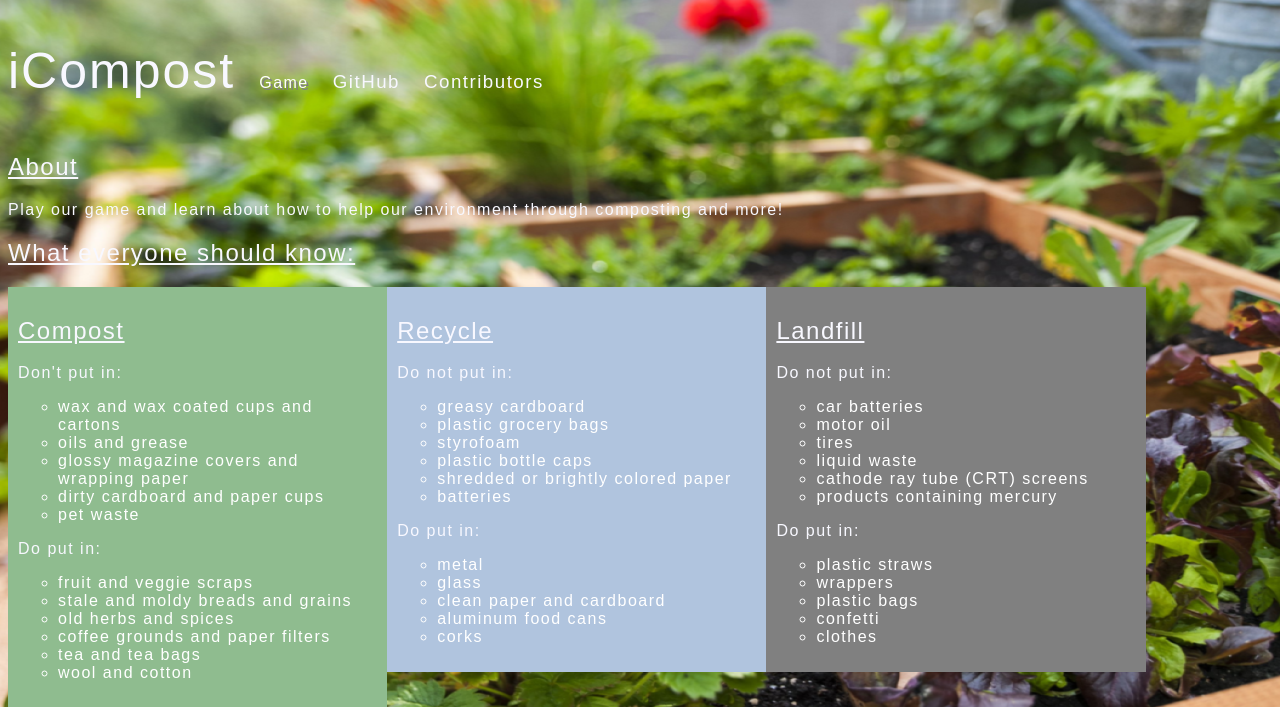
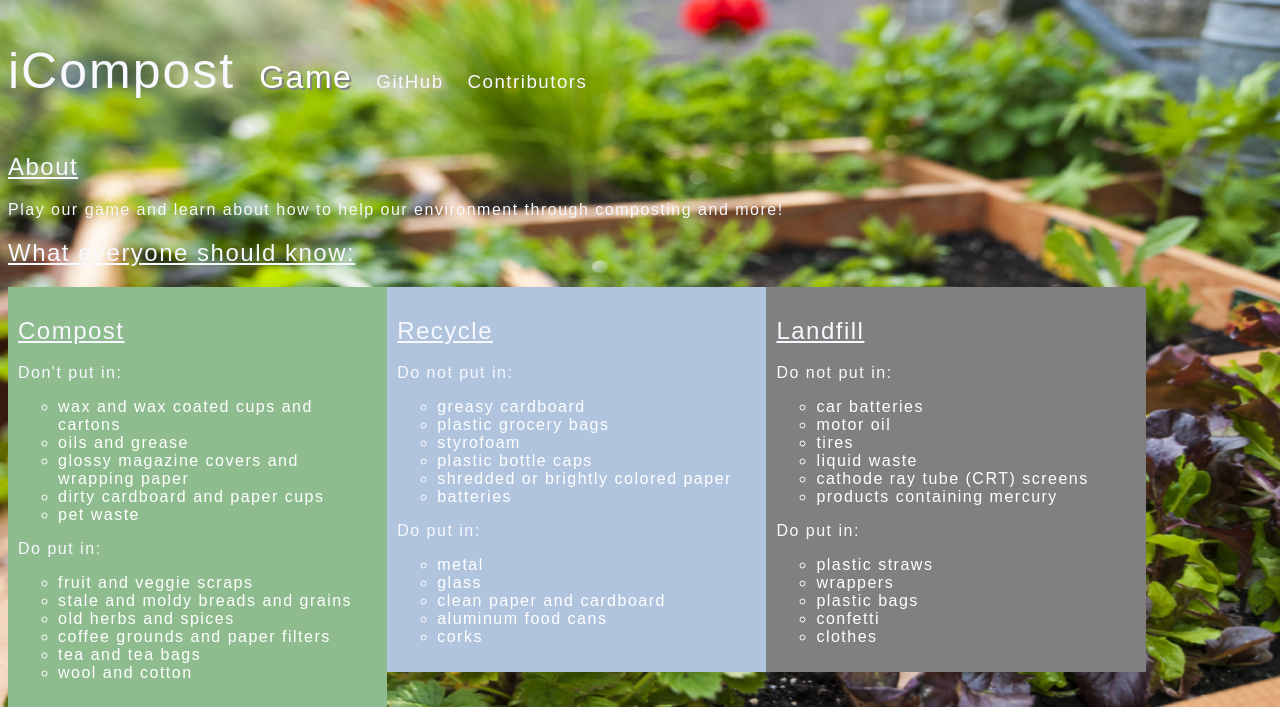
Before and after one commit to kachow4/iCompost, a Flask app: page / in a window 1280 px wide, with the pointer over the restyled element. Shown: the top 707 px of the page. Run offline with Flask 2, Linux system fonts and the light colour scheme.

Commit message:
hover attempt2

```diff
--- a/static/css/main.css
+++ b/static/css/main.css
@@ -20,7 +20,7 @@ h2, h3,  p {
 
 h3:hover {
     color: white;
-    font-size: 100%;
+    font-size: 200%;
     text-shadow: 2px 2px grey;
 }
 
```
